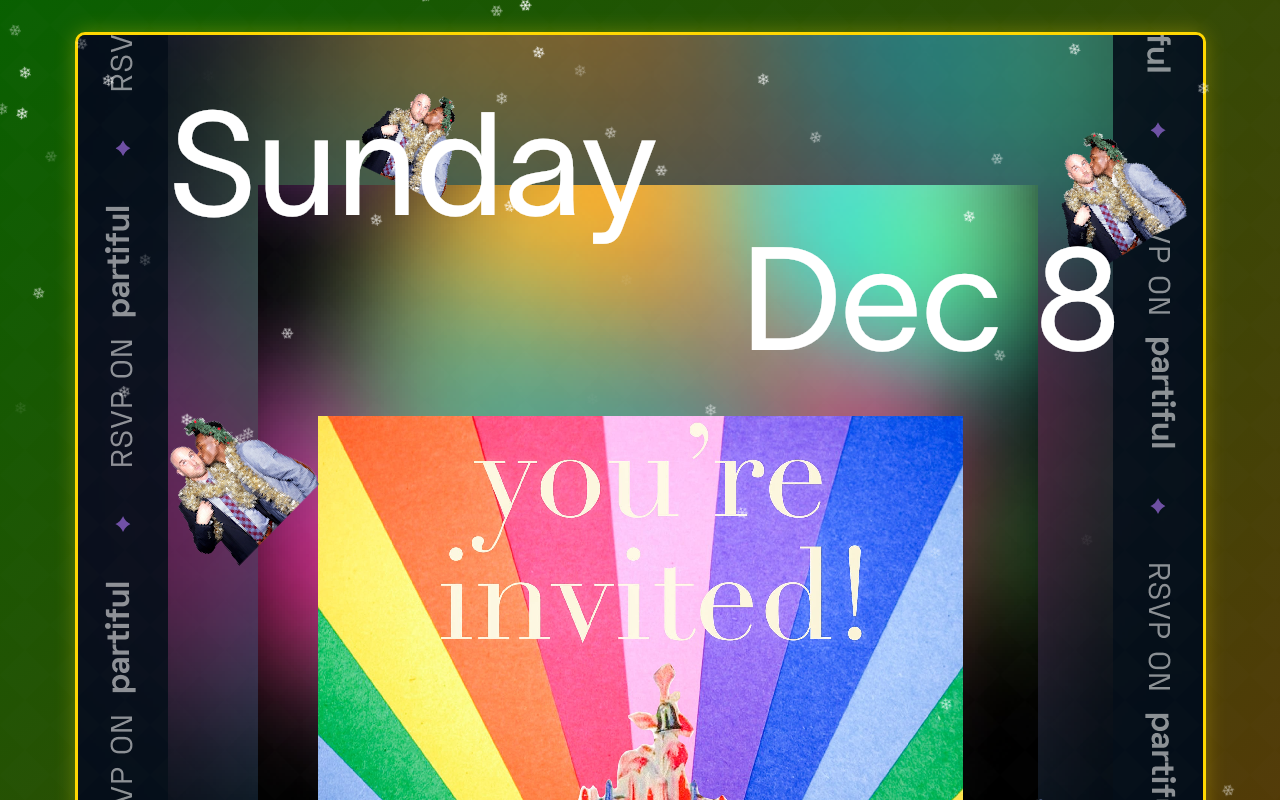
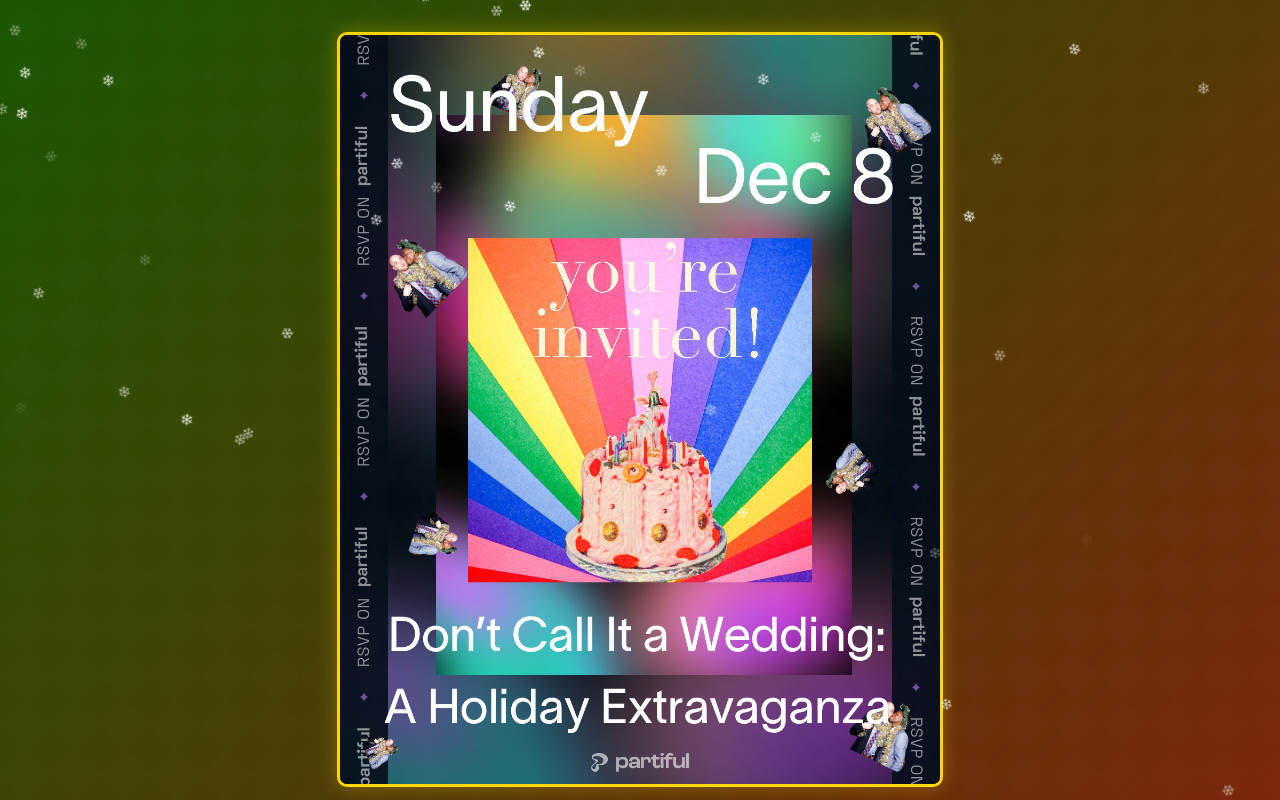
Before and after one commit to ebh123/ebh123.github.io, a plain HTML site: page index.html in a window 1280 px wide. Shown: the top 800 px of the page. Drawn offline with Linux system fonts and the light colour scheme.

Commit message:
Update index.html

```diff
--- a/index.html
+++ b/index.html
@@ -69,7 +69,8 @@
         }
 
         .header img {
-            max-width: 100%;
+    width: 100%; /* Full width on small screens */
+    max-width: 600px; /* Maximum width for larger screens */
     height: auto;
     border-radius: 10px;
     margin-bottom: 2rem;
```
Lines whose indentation alone changed are shown as unchanged.
